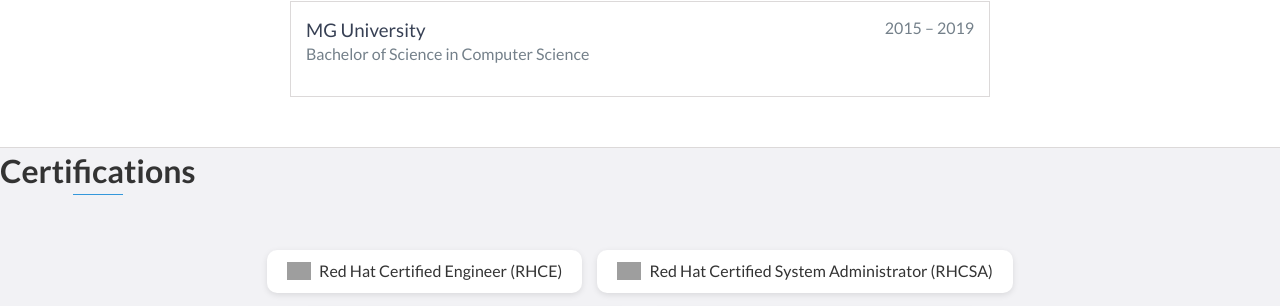
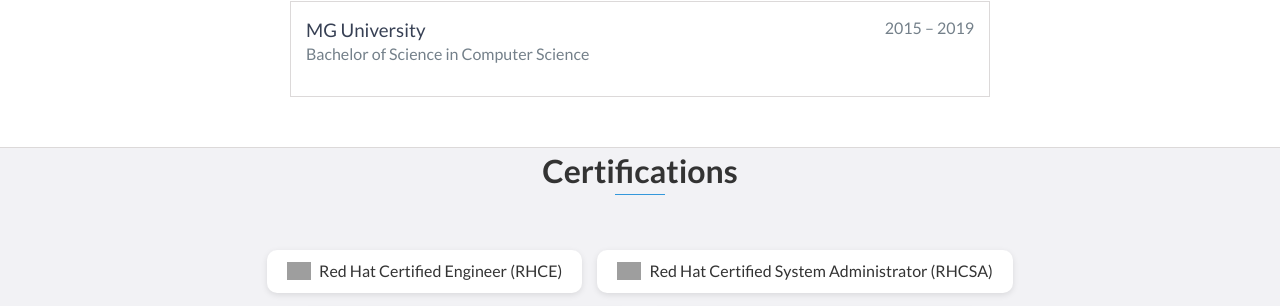
Before and after one commit to BasilTAlias/BasilTAlias.github.io, a website: page index.html in a window 1280 px wide. Shown: the part 2210-2516 px from the top of the page. Drawn offline with nearby package versions, Linux system fonts and the light colour scheme; grey boxes are pictures that could not be loaded.

Commit message:
Update index.html

```diff
--- a/index.html
+++ b/index.html
@@ -137,7 +137,7 @@
         </div>
     </div>
 
-    <div id="certifications" class="background-alt">
+    <div id="certifications" class="background-alt" style="text-align: center;">
         <h2 class="heading">Certifications</h2>
         <div class="container">
             <ul>
```
